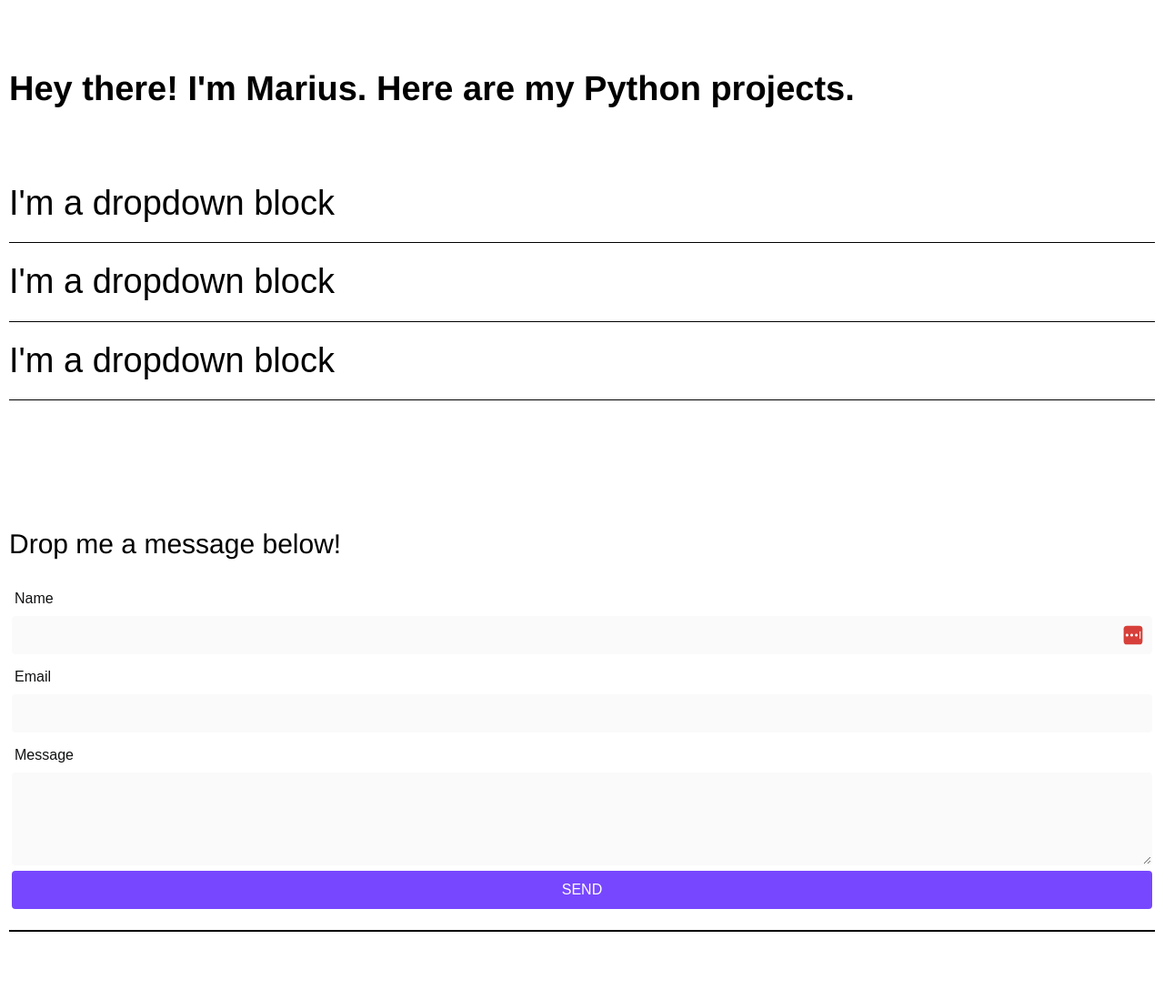
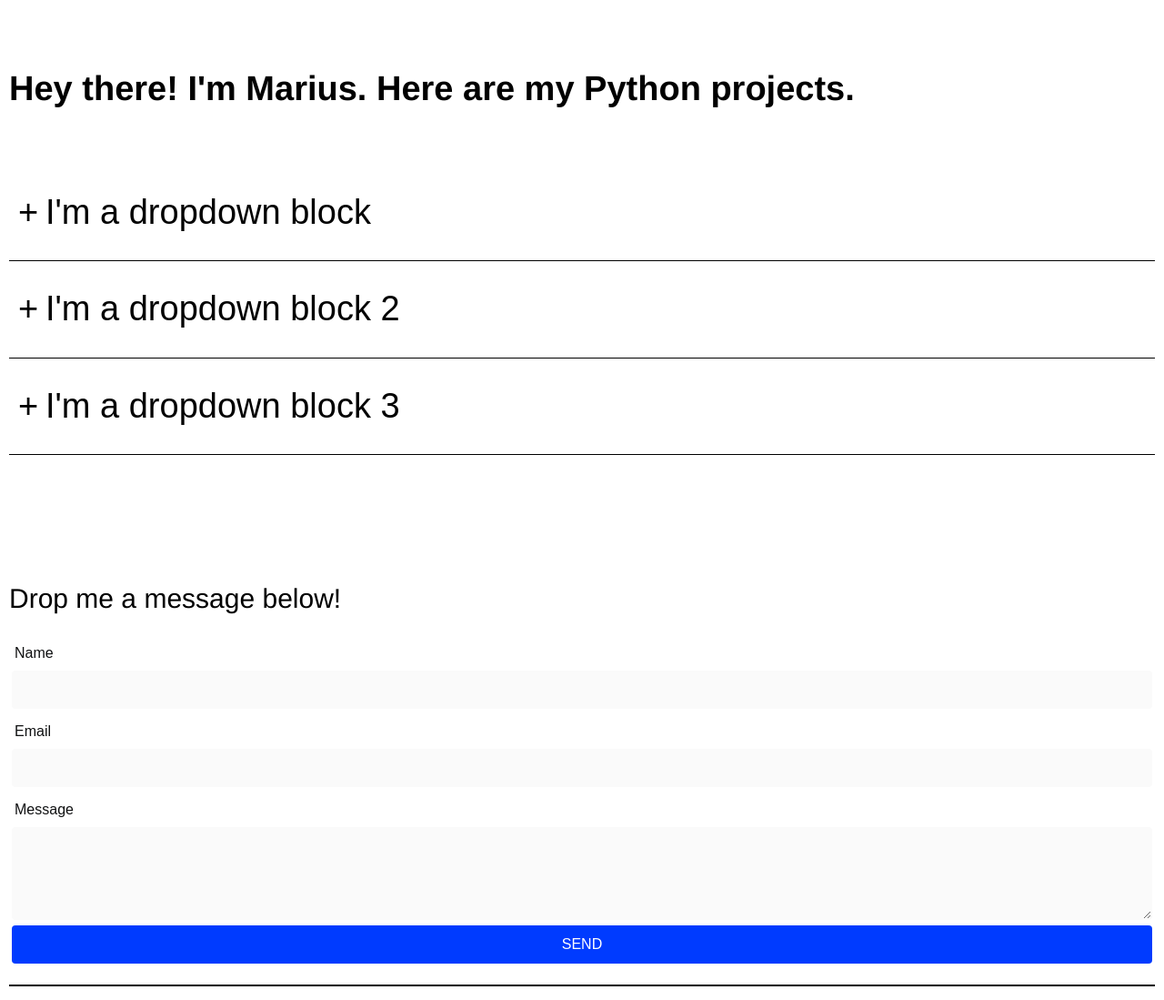
Before and after one commit to motomario/PortfolioWeb, a Django app: template portfolio/templates/portfolio/index.html in a window 1280 px wide. Shown: the whole page at 91% size. Before the commit the page ends 1024 px from the top, so only its background shows below. Run offline with Django 4.2, Linux system fonts and the light colour scheme; the template is opened without the code that fills it, so the values that code supplies are empty; parts of the project's set-up code (start-up, migrations or seed data) failed here and were passed over.

Commit message:
almost there

```diff
--- a/portfolio/templates/portfolio/index.html
+++ b/portfolio/templates/portfolio/index.html
@@ -248,11 +248,11 @@
 
         .bee-row-1 .bee-col-1 .bee-block-13 input:not([type=checkbox]):not([type=radio]):focus,
         .bee-row-1 .bee-col-1 .bee-block-13 textarea:focus {
-            outline-color: #7747FF
+            outline-color: #003bff
         }
 
         .bee-row-1 .bee-col-1 .bee-block-13 button {
-            background-color: #7747FF;
+            background-color: #003bff;
             border-bottom: 0 solid transparent;
             border-left: 0 solid transparent;
             border-radius: 4px;
@@ -264,17 +264,51 @@
             padding: 5px 20px;
             width: 100%
         }
+        .dropdown-trigger {
+			display: flex;
+			align-items: center;
+			padding: 10px;
+			background-color: #FFFFFF;
+			text-align: left;
+		}
+
+
        .dropdown-trigger h1 {
     cursor: pointer;
     padding: 10px;
     margin-top: 0;
     margin-bottom: 0;
     background-color: #FFFFFF;
+    display: flex;
+    align-items: center;
+}
+
+        .dropdown-trigger h1:hover {
+			color: #003bff !important;
 		}
         .dropdown-content {
             display: none;
             padding: 10px;
             border-top: none;
+        }
+		.dropdown-icon {
+    margin-right: 10px;
+    order: -1;
+}
+		.dropdown-trigger.active .dropdown-icon {
+			content: "-";
+		}
+
+	.dropdown-trigger .dropdown-icon::before {
+    content: "+";
+    display: inline-block;
+    width: 20px;
+    text-align: center;
+}
+
+/* This will change the icon to '-' when the dropdown is active */
+.dropdown-trigger.active .dropdown-icon::before {
+    content: "-";
 }
     </style>
 </head>
@@ -297,7 +331,7 @@
                 </div>
                 <div class="dropdown-trigger">
                     <h1 style="color:#000000;direction:ltr;font-family:Arial, Helvetica, sans-serif;font-size:38px;font-weight:400;letter-spacing:normal;line-height:120%;text-align:left;margin-top:0;margin-bottom:0;">
-                        I'm a dropdown block </h1>
+                        I'm a dropdown block <span class="dropdown-icon"></span></h1>
                 </div>
                 <!-- Dropdown Content -->
                 <div class="dropdown-content" style="display: none;">
@@ -308,7 +342,7 @@
                 </div>
                 <div class="dropdown-trigger">
                     <h1 style="color:#000000;direction:ltr;font-family:Arial, Helvetica, sans-serif;font-size:38px;font-weight:400;letter-spacing:normal;line-height:120%;text-align:left;margin-top:0;margin-bottom:0;">
-                        I'm a dropdown block </h1>
+                        I'm a dropdown block 2 <span class="dropdown-icon"></span></h1>
                 </div>
                 <!-- Dropdown Content -->
                 <div class="dropdown-content" style="display: none;">
@@ -319,7 +353,7 @@
                 </div>
                 <div class="dropdown-trigger">
                     <h1 style="color:#000000;direction:ltr;font-family:Arial, Helvetica, sans-serif;font-size:38px;font-weight:400;letter-spacing:normal;line-height:120%;text-align:left;margin-top:0;margin-bottom:0;">
-                        I'm a dropdown block </h1>
+                        I'm a dropdown block 3 <span class="dropdown-icon"></span></h1>
                 </div>
                 <!-- Dropdown Content -->
                 <div class="dropdown-content" style="display: none;">
@@ -344,29 +378,6 @@
                         <div class="bee-form-row">
                             <div class="bee-field bee-field-r0c0m12i1"><label for="r0c0m12i1">Name</label><input
                                     id="r0c0m12i1" name="firstname" required="" type="text">
-                                <div data-lastpass-icon-root="true"
-                                     style="position: relative !important; height: 0px !important; width: 0px !important; float: left !important;">
-                                    <template shadowrootmode="open">
-                                        <svg width="24" height="24" viewBox="0 0 24 24" fill="none"
-                                             xmlns="http://www.w3.org/2000/svg" data-lastpass-icon="true"
-                                             style="position: absolute; cursor: pointer; height: 22px; max-height: 22px; width: 22px; max-width: 22px; top: -11px; left: -32px; z-index: auto; color: rgb(215, 64, 58);">
-                                            <rect x="0.680176" y="0.763062" width="22.6392" height="22.4737" rx="4"
-                                                  fill="currentColor"></rect>
-                                            <path fill-rule="evenodd" clip-rule="evenodd"
-                                                  d="M19.7935 7.9516C19.7935 7.64414 20.0427 7.3949 20.3502 7.3949C20.6576 7.3949 20.9069 7.64414 20.9069 7.9516V16.0487C20.9069 16.3562 20.6576 16.6054 20.3502 16.6054C20.0427 16.6054 19.7935 16.3562 19.7935 16.0487V7.9516Z"
-                                                  fill="white"></path>
-                                            <path fill-rule="evenodd" clip-rule="evenodd"
-                                                  d="M4.76288 13.6577C5.68525 13.6577 6.43298 12.9154 6.43298 11.9998C6.43298 11.0842 5.68525 10.3419 4.76288 10.3419C3.8405 10.3419 3.09277 11.0842 3.09277 11.9998C3.09277 12.9154 3.8405 13.6577 4.76288 13.6577Z"
-                                                  fill="white"></path>
-                                            <path fill-rule="evenodd" clip-rule="evenodd"
-                                                  d="M10.3298 13.6577C11.2521 13.6577 11.9999 12.9154 11.9999 11.9998C11.9999 11.0842 11.2521 10.3419 10.3298 10.3419C9.4074 10.3419 8.65967 11.0842 8.65967 11.9998C8.65967 12.9154 9.4074 13.6577 10.3298 13.6577Z"
-                                                  fill="white"></path>
-                                            <path fill-rule="evenodd" clip-rule="evenodd"
-                                                  d="M15.8964 13.6577C16.8188 13.6577 17.5665 12.9154 17.5665 11.9998C17.5665 11.0842 16.8188 10.3419 15.8964 10.3419C14.974 10.3419 14.2263 11.0842 14.2263 11.9998C14.2263 12.9154 14.974 13.6577 15.8964 13.6577Z"
-                                                  fill="white"></path>
-                                        </svg>
-                                    </template>
-                                </div>
                             </div>
                         </div>
                         <div class="bee-form-row">
@@ -397,18 +408,22 @@
 <script>
     // JavaScript for Dropdown Functionality
    document.addEventListener('DOMContentLoaded', function() {
-        var triggers = document.querySelectorAll('.dropdown-trigger h1');
+    var triggers = document.querySelectorAll('.dropdown-trigger');
     var contents = document.querySelectorAll('.dropdown-content');
 
     triggers.forEach(function(trigger, index) {
         trigger.addEventListener('click', function() {
-                // Close all open dropdowns
+            // Close all open dropdowns and remove active class
             contents.forEach(function(content, i) {
-                    if (i !== index) content.style.display = 'none';
+                if (i !== index) {
+                    content.style.display = 'none';
+                    triggers[i].classList.remove('active');
+                }
             });
-                // Toggle the clicked dropdown
+            // Toggle the clicked dropdown and active class
             var content = contents[index];
             content.style.display = content.style.display === 'none' ? 'block' : 'none';
+            this.classList.toggle('active');
         });
     });
 });
```
Lines whose indentation alone changed are shown as unchanged.
